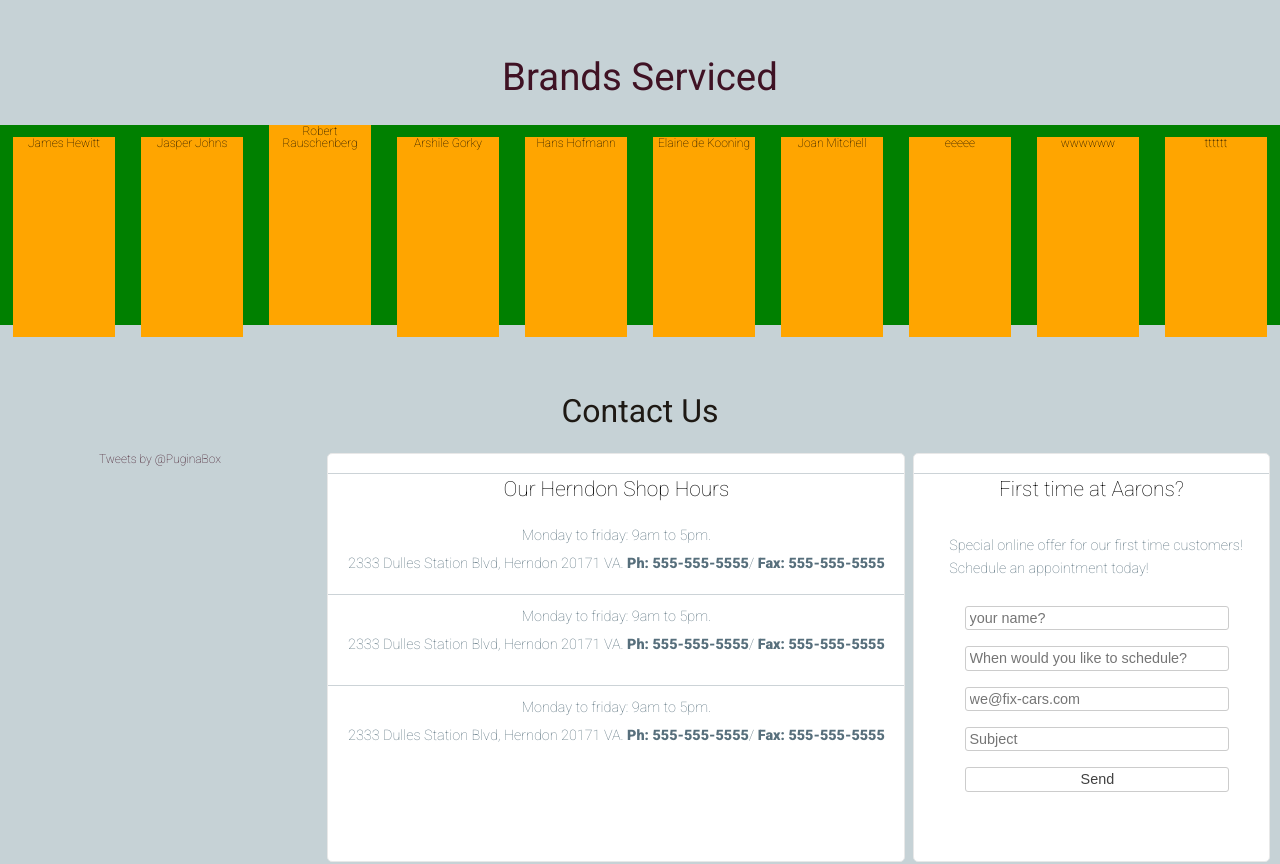
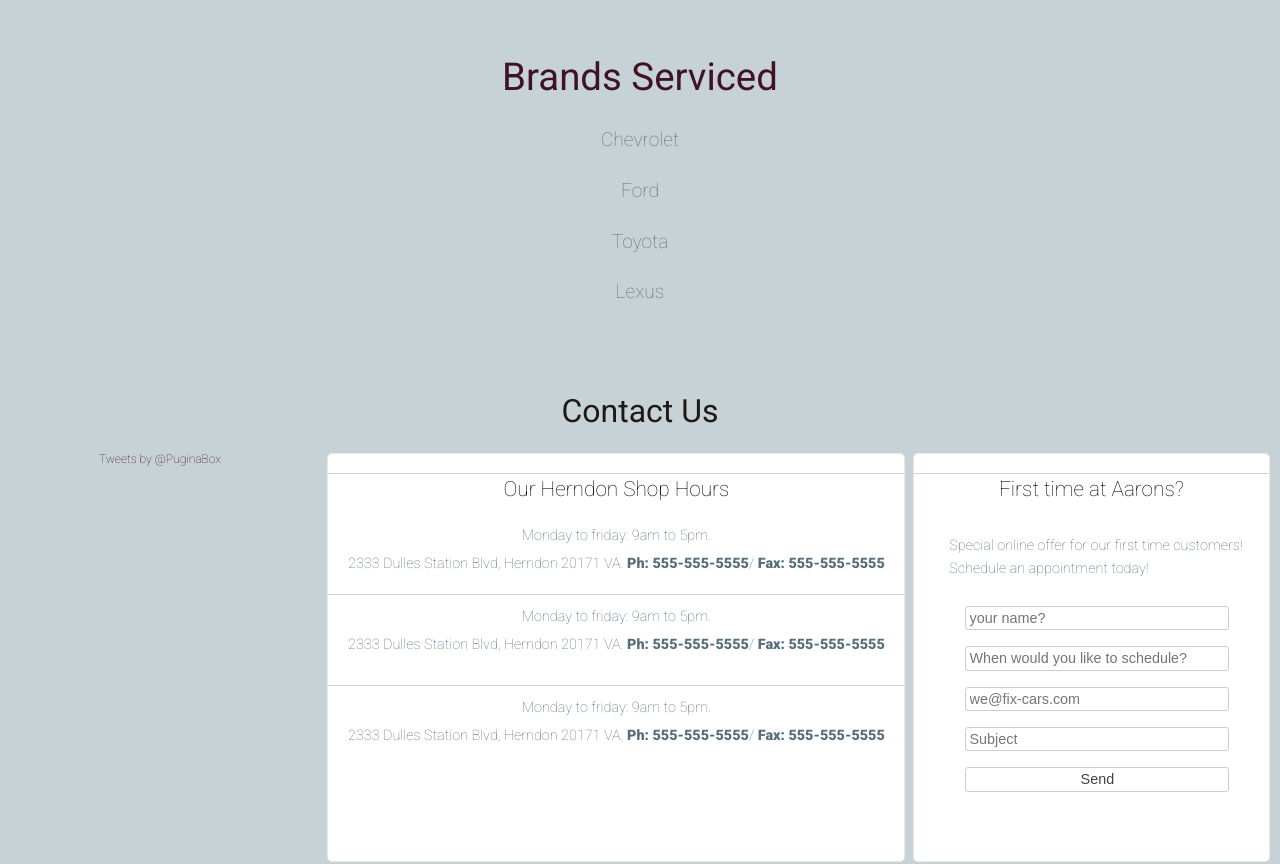
Before and after one commit to puginabox/aarons-auto, a website: page src/client/index.html in a window 1280 px wide. Shown: the part 3520-4384 px from the top of the page. Drawn offline with nearby package versions, Linux system fonts and the light colour scheme; some packages are replaced by stand-ins of ours.

Commit message:
adding brands

```diff
--- a/src/client/index.html
+++ b/src/client/index.html
@@ -10,7 +10,6 @@
     <!-- CEO upkeep-->
     <meta name="keywords" content="auto shop, car services, herndon, mclean, virginia, va, engine repairs, certified technicians, mechanics">
     <meta name="description" content="Ensure your vehicle is running safely and smoothly by bringing it to Aaron's Awesome Auto Repairs. Our auto shops are based in Virginia, and offers a wide range of quality car services.">
-    <!-- CEO upkeep-->
     <link rel="shortcut icon" href="images/favicon.ico">
     <link rel="stylesheet" href="styles/master.css">
 
@@ -195,10 +194,10 @@
         </article>
     </section>
 
-    <section id="brands">
+        <section id="brands" itemscope itemtype="http://schema.org/Product">
         <article class="wrapper">
             <h2>Brands Serviced</h2>
-            <div class="testen">
+            <div class="edmunds-brands">
 
             </div>
         </article>
@@ -251,7 +250,7 @@
             <nav id="map" itemprop="location"></nav>
         <sup  itemprop="legalName">&copy; Aaron's Awesome Auto Repairs, 2015</sup>
     </footer>
-
+        <!-- These would be minified/concatinated in a production build, before deployment -->
     <script src='http://codepen.io/assets/libs/fullpage/jquery.js'></script>
     <script src="https://ajax.googleapis.com/ajax/libs/jqueryui/1.11.3/jquery-ui.min.js"></script>
     <script type="text/javascript" src="scripts/jquery.easing.1.3.js"></script>
@@ -260,11 +259,9 @@
     <script type="text/javascript" src="scripts/twitter-feed.js"></script>
     <script type="text/javascript" src="scripts/app.js"></script>
     <script type="text/javascript" src="scripts/form.js"></script>
-    <script type="text/javascript" src="scripts/json-feeds.js"></script>
+    <script type="text/javascript" src="scripts/brands.js"></script>
         <script type="text/javascript" src="scripts/testimonials.js"></script>
     <script src="http://maps.google.com/maps/api/js?sensor=false" type="text/javascript"></script>
-
-
     <script type="text/javascript" src="scripts/locations.js"></script>
 
 </body>
--- /dev/null
+++ b/src/client/scripts/brands.js
@@ -0,0 +1,12 @@
+
+
+$.getJSON('/scripts/brands.json', function (data) {
+    var output = '<div class="brands-covered">';
+    $.each(data, function (key, val) {
+        output += '<p>';
+        output += val.name;
+        output += '</p>';
+    });
+    output += '</div>';
+    $('.edmunds-brands').html(output);
+}); //get JSON
--- a/src/client/scripts/brands.json
+++ b/src/client/scripts/brands.json
@@ -1,24 +1,12 @@
 [
     {
-        "name": "wwwwww"
+        "name": "Chevrolet"
     }, {
-        "name": "ddddd"
+        "name": "Ford"
     },
     {
-        "name": "wwwwww"
+        "name": "Toyota"
     }, {
-        "name": "ddddd"
-    }, {
-        "name": "wwwwww"
-    }, {
-        "name": "vvvvvvv"
-    }, {
-        "name": "wwwwww"
-    }, {
-        "name": "eeeee"
-    }, {
-        "name": "wwwwww"
-    }, {
-        "name": "tttttt"
+        "name": "Lexus"
     }
 ]
--- a/src/client/scripts/json-feeds.js
+++ /dev/null
@@ -1,8 +0,0 @@
-$.getJSON('/scripts/testimonials.json', function (data) {
-    var output = '<ul>';
-    $.each(data, function (key, val) {
-        output += '<li>' + val.name + '</li>';
-    });
-    output += '</ul>';
-    $('.testen').html(output);
-}); //get JSON
```
